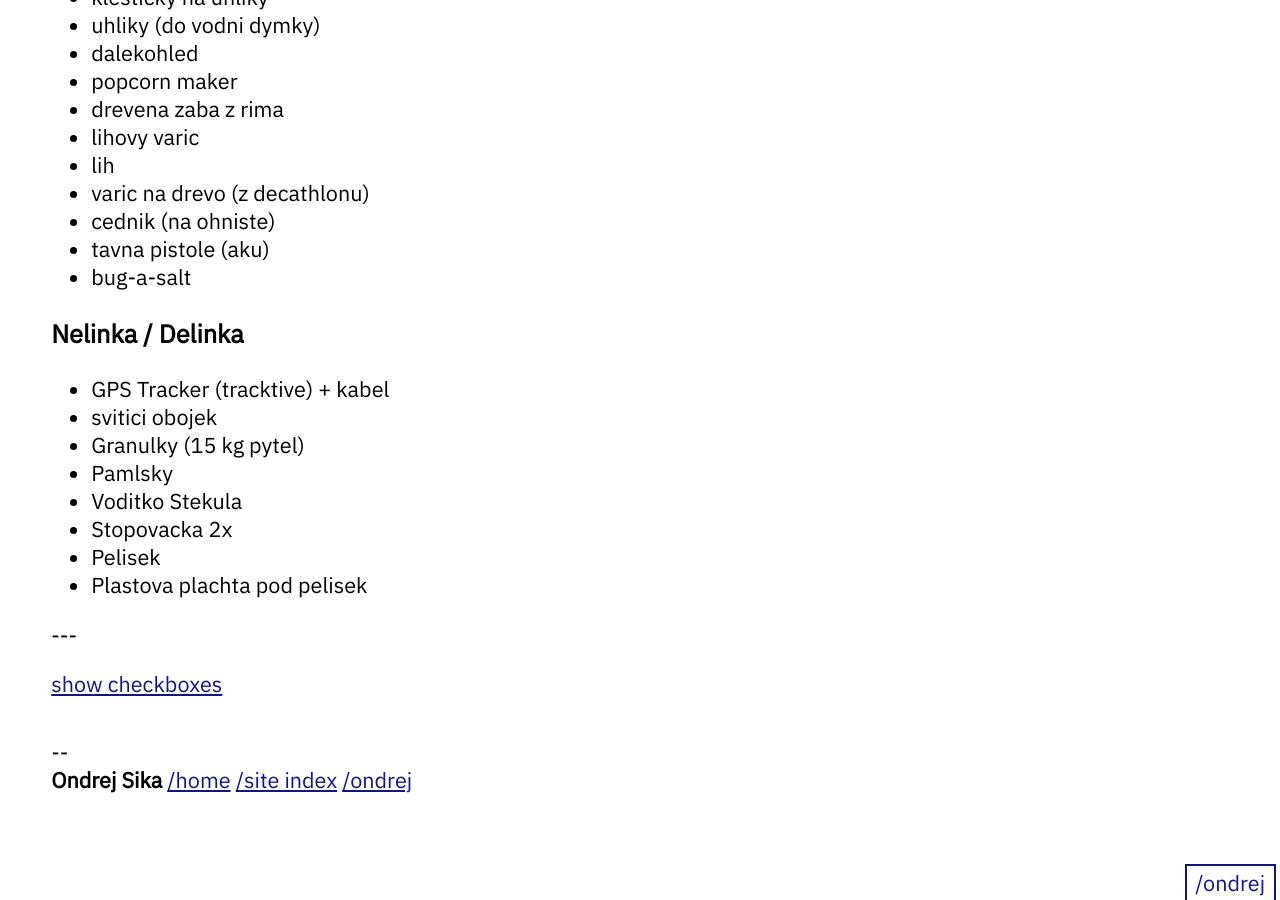
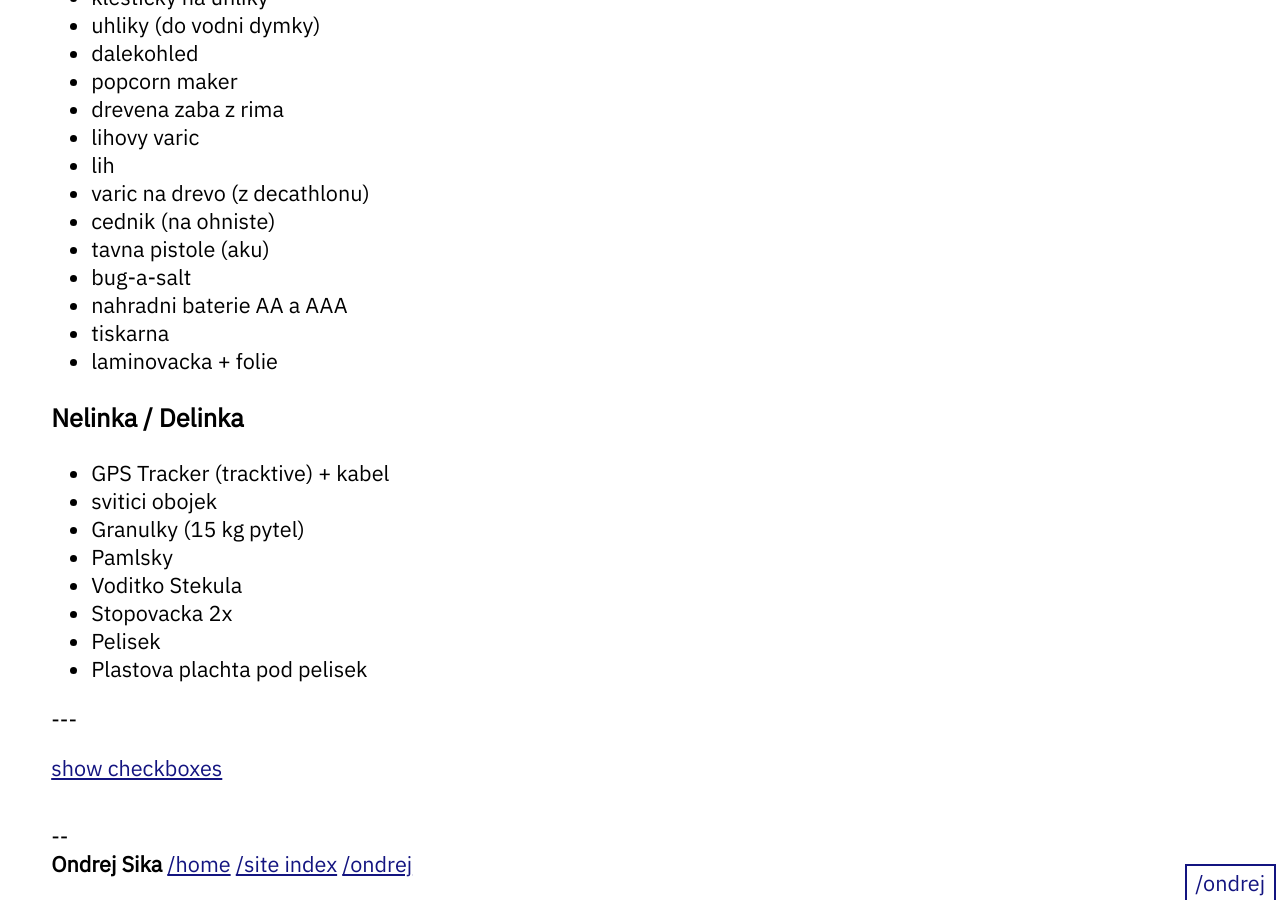
Before and after one commit to ondrejsika/ondrejsika.com, a Jekyll site: the page built from ondrej/checklists/tabor.md, in a window 1280 px wide and 900 px high, scrolled down 5208 px. Built offline with Jekyll 4.4.1, drawn with Linux system fonts in a browser that asks for light colours.

Commit message:
feat(ondrej/checklists/tabor): Add nahradni baterie AA a AAA, tiskarna, laminovacka + folie

```diff
--- a/ondrej/checklists/tabor.md
+++ b/ondrej/checklists/tabor.md
@@ -196,6 +196,9 @@
 - cednik (na ohniste)
 - tavna pistole (aku)
 - bug-a-salt
+- nahradni baterie AA a AAA
+- tiskarna
+- laminovacka + folie
 
 ### Nelinka / Delinka
 
```
